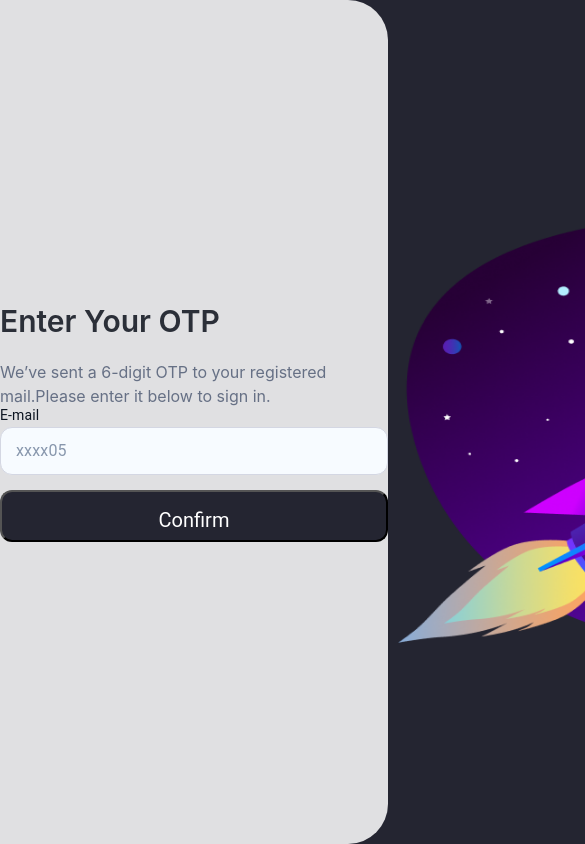
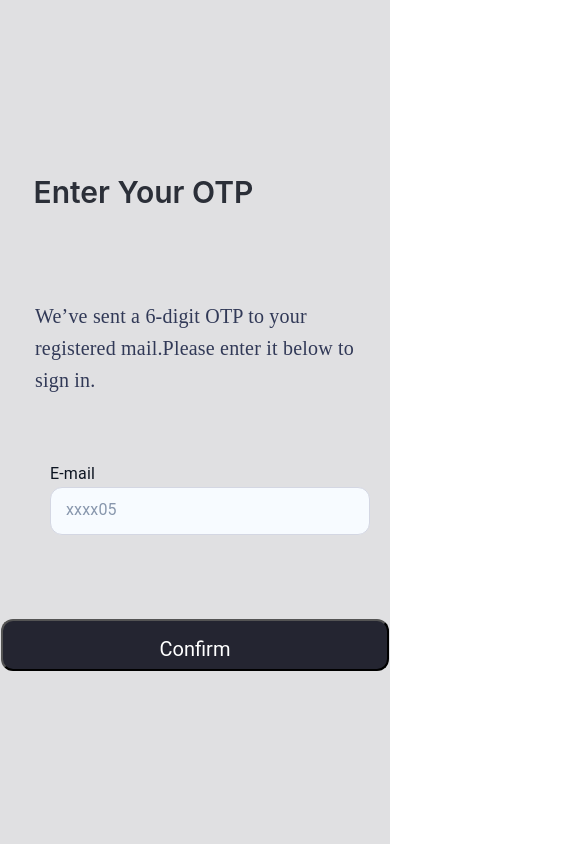
Before and after one commit to Dharshu-03/finalproject, a React (Create React App) app: page /otp in a window 390 px wide. Shown: the top 844 px of the page, 585 px wide, since content can reach past the window. Built offline with nearby package versions, Linux system fonts and the light colour scheme.

Commit message:
mobile view

```diff
--- a/src/Components/Forgot.js
+++ b/src/Components/Forgot.js
@@ -26,7 +26,7 @@ function Forgot() {
     return (
         <AuthLayout image="/images/Login3.png" text="">
             <h2>Company Name</h2>
-            <p>
+            <p className="fmobile">
                 Please enter your registered email ID to receive an OTP
             </p>
             <form onSubmit={handleSubmit}>
--- a/src/Components/Login.css
+++ b/src/Components/Login.css
@@ -212,3 +212,118 @@ input {
     text-decoration: none;
     color: #FFFFFF;
 }
+
+
+
+@media (max-width: 425px) {
+    .cname h1 {
+        font-size: 17px;
+    }
+
+    .right {
+        display: none;
+    }
+
+    .cname img {
+        height: 42px;
+        width: 42px;
+    }
+
+    h2 {
+        width: 323px;
+        height: 38px;
+        font-family: 'Inter';
+        font-style: normal;
+        font-weight: 600;
+        font-size: 30px;
+        line-height: 38px;
+        /* identical to box height, or 127% */
+        display: flex;
+        align-items: center;
+        text-align: center;
+        color: #2B2F38;
+
+    }
+
+    label {
+
+
+        height: 16px;
+
+        font-family: 'Roboto';
+        font-style: normal;
+        font-weight: 400;
+        font-size: 16px;
+        line-height: 100%;
+        /* identical to box height, or 16px */
+        display: flex;
+        align-items: center;
+        letter-spacing: 0.01em;
+
+        /* Primary text */
+        color: #0C1421;
+
+    }
+
+    .left {
+        border-radius: 0px;
+    }
+
+    .form-box {
+        width: 388px;
+        height: 499px;
+        display: flex;
+        flex-direction: column;
+        justify-content: space-between;
+        align-items: center;
+
+    }
+
+    .input-group {
+        margin-left: 30px;
+    }
+
+    form {
+        display: flex;
+        flex-direction: column;
+        justify-items: center;
+        align-items: center;
+    }
+
+    input {
+        /* Input */
+
+        width: 320px;
+        height: 48px;
+
+    }
+
+    form .btn {
+        height: 48px;
+        font-size: 16px;
+        position: static;
+        width: 205.41px;
+        background-color: #242531;
+        color: #fff;
+        position: static;
+        padding: 0px;
+    }
+
+    .fmobile {
+
+        width: 320px;
+
+
+        font-family: 'DM Sans';
+        font-style: normal;
+        font-weight: 400;
+        font-size: 20px;
+        line-height: 160%;
+        /* or 32px */
+        display: flex;
+        align-items: center;
+        letter-spacing: 0.01em;
+
+        color: #313957;
+    }
+}
--- a/src/Components/Login.js
+++ b/src/Components/Login.js
@@ -24,6 +24,8 @@ function Login() {
             });
             localStorage.setItem("email", res.data.user.email);
             localStorage.setItem("token", res.data.token);
+            localStorage.setItem("user", JSON.stringify(res.data.user));
+
 
             alert("Login successful");
             navigate("/home")
--- a/src/Components/Navbar.js
+++ b/src/Components/Navbar.js
@@ -1,9 +1,17 @@
-import React from 'react';
+import React, { useState, useEffect } from "react";
 import './navbar.css'
 import { Link } from 'react-router-dom';
 
 
 const Navbar = () => {
+    const [user, setUser] = useState(null);
+
+    useEffect(() => {
+        const storedUser = JSON.parse(localStorage.getItem("user"));
+        if (storedUser) {
+            setUser(storedUser);
+        }
+    }, []);
     return (
         <>
             <div className='nav'>
@@ -41,7 +49,7 @@ const Navbar = () => {
                     <div className="profile">
 
                         <img src="/images/profile.jpg" alt="" />
-                        <h4>aaaaaa</h4>
+                        <h4>{user ? user.fname : "User"}</h4>
                     </div>
                 </div>
             </div>
--- a/src/Components/Otp.js
+++ b/src/Components/Otp.js
@@ -17,12 +17,14 @@ function Otp() {
 
             navigate("/reset", { state: { email } });
         }
+
     }
 
     return (
         <AuthLayout image="/images/otppic.png" text="">
+
             <h2>Enter Your OTP</h2>
-            <p>We’ve sent a 6-digit OTP to your registered mail.Please enter it below to sign in.</p>
+            <p className="fmobile">We’ve sent a 6-digit OTP to your registered mail.Please enter it below to sign in.</p>
             <div className="input-group">
                 <label htmlFor="">E-mail</label>
                 <input value={password} onChange={e => setOtp(e.target.value)} placeholder="xxxx05" /></div>
--- a/src/Components/Settings.js
+++ b/src/Components/Settings.js
@@ -32,7 +32,7 @@ const Settings = () => {
 
         const fetchUser = async () => {
             try {
-                const res = await API.get(`/user/${storedEmail}`);
+                const res = await API.get(`/api/auth/user/${storedEmail}`);
 
                 setfname(res.data.fname || "");
                 setlname(res.data.lname || "");
```
Also changed, not shown: 1 other file (tests, documents, lock files or other folders).
